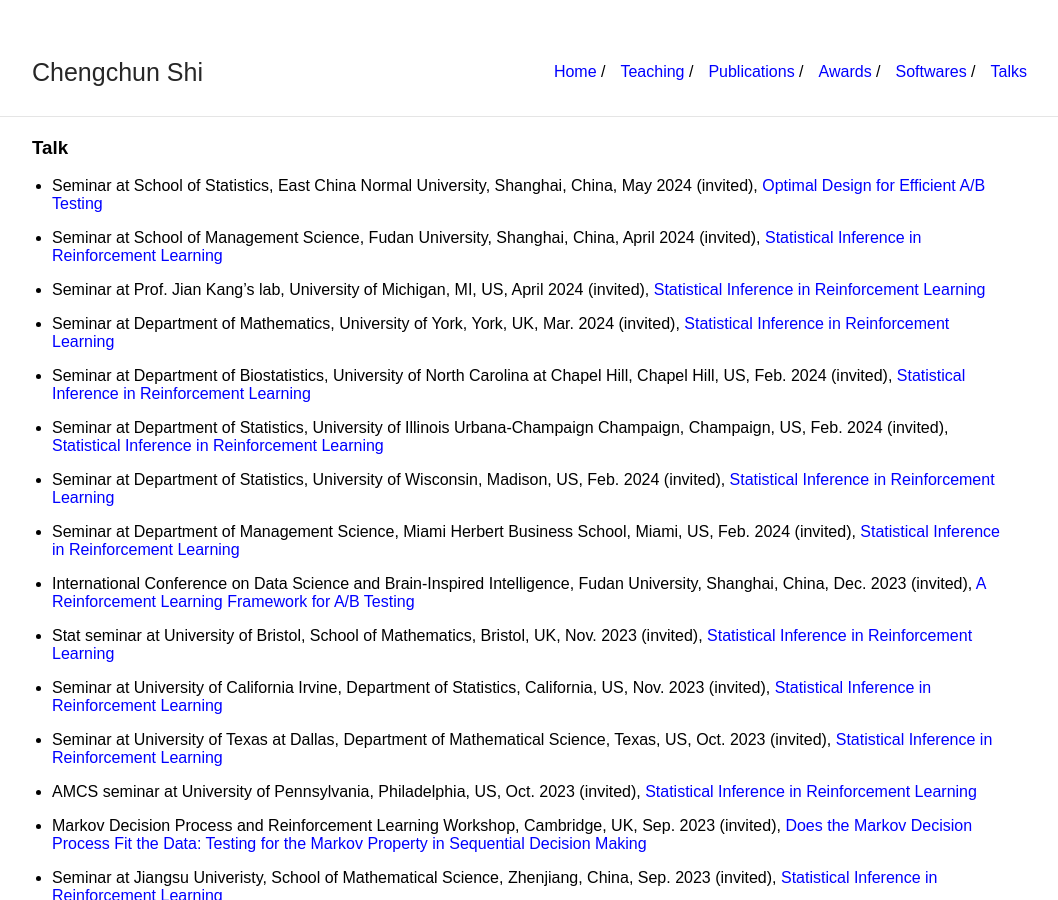
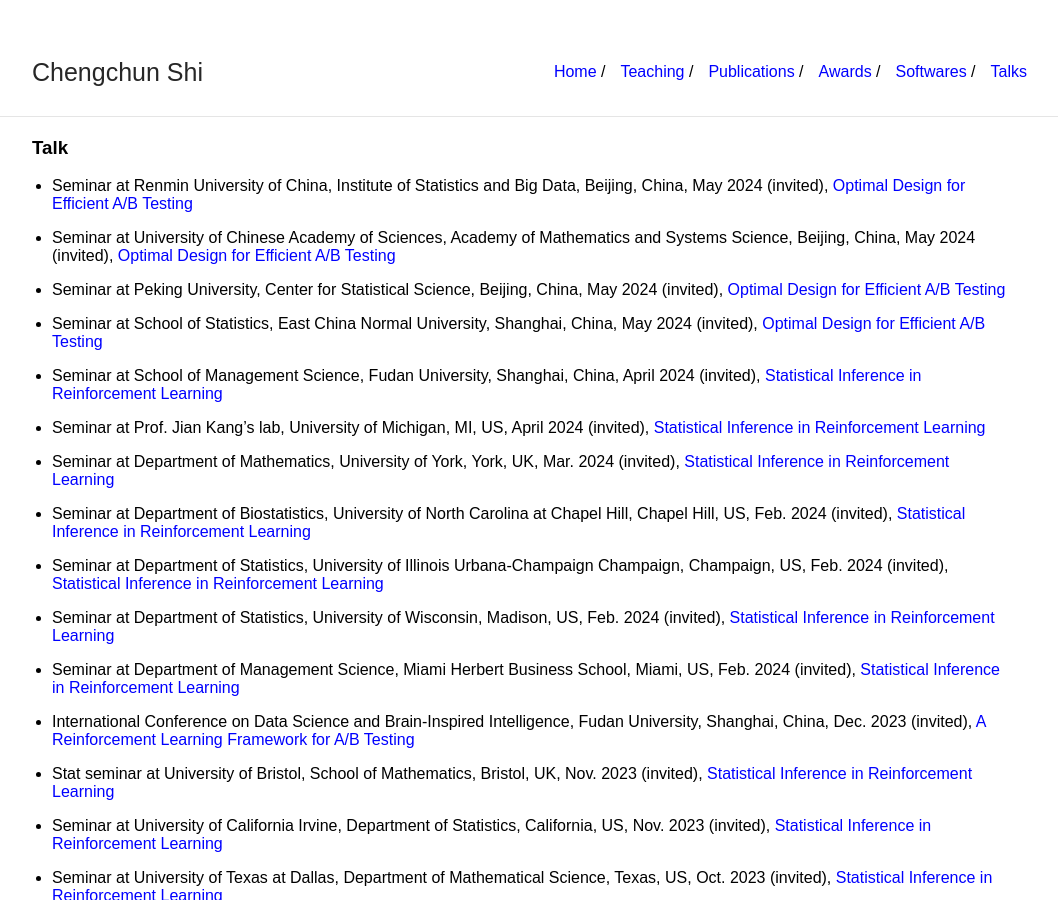
Before and after one commit to callmespring/callmespring.github.io, a Jekyll site: the page built from talk.md, in a window 1280 px wide and 900 px high. Shown: the whole window, without its empty margins (108-1166 px from the left). Built offline with Jekyll 4.4.1, drawn with Linux system fonts in a browser that asks for light colours.

Commit message:
Update talk.md

```diff
--- a/talk.md
+++ b/talk.md
@@ -4,6 +4,12 @@ title: Talk
 ---
 
 ### Talk
+
+* Seminar at Renmin University of China, Institute of Statistics and Big Data, Beijing, China, May 2024 (invited), [Optimal Design for Efficient A/B Testing](./slides/design.pdf)
+
+* Seminar at University of Chinese Academy of Sciences, Academy of Mathematics and Systems Science, Beijing, China, May 2024 (invited), [Optimal Design for Efficient A/B Testing](./slides/design.pdf)
+
+* Seminar at Peking University, Center for Statistical Science, Beijing, China, May 2024 (invited), [Optimal Design for Efficient A/B Testing](./slides/design.pdf)
 
 * Seminar at School of Statistics, East China Normal University, Shanghai, China, May 2024 (invited), [Optimal Design for Efficient A/B Testing](./slides/design.pdf)
 
```
